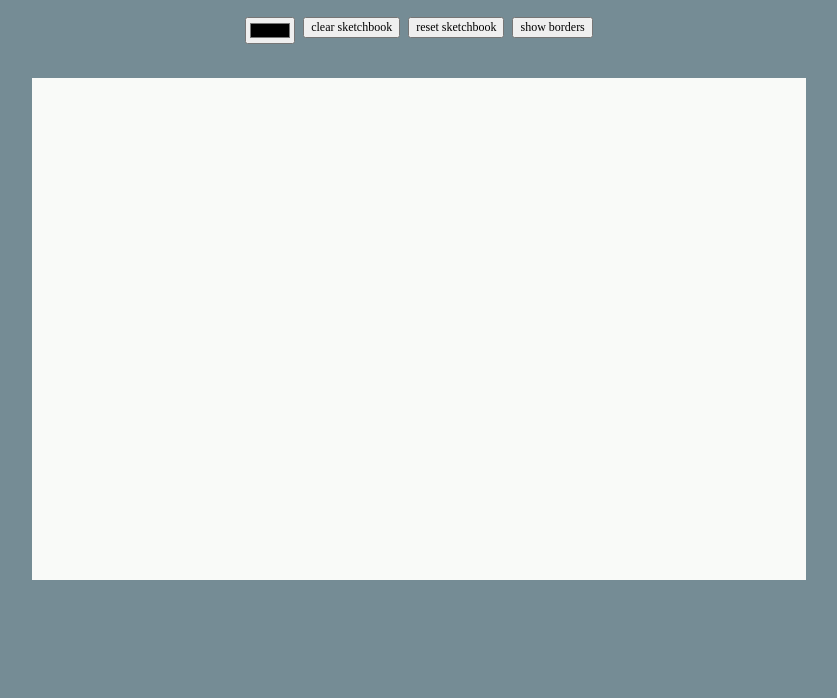
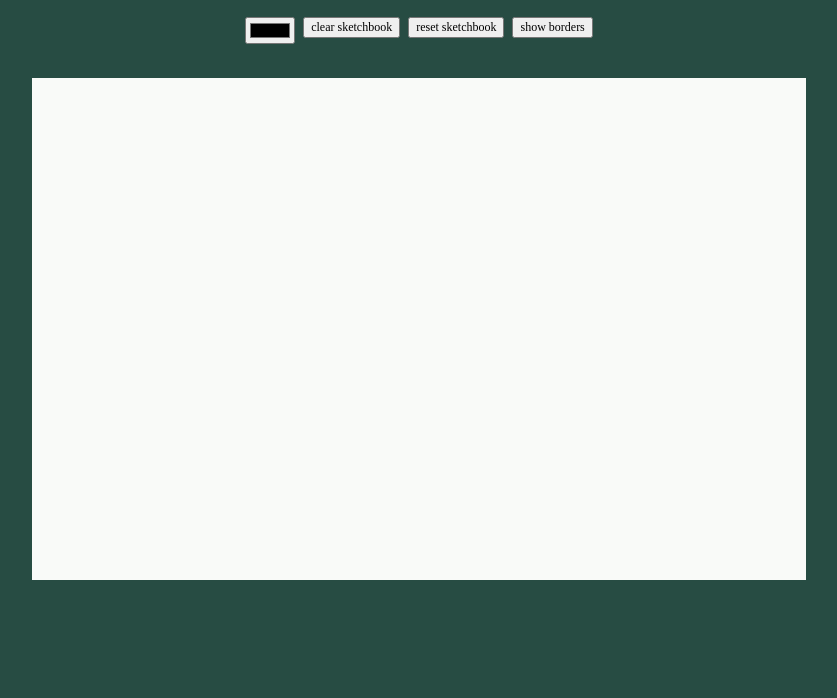
Before and after one commit to DanielFarrokhahmadi/Etch-a-Sketch, a plain HTML site: page index.html in a window 1280 px wide. Shown: the part 110-808 px from the top of the page, without its empty margins (229-1066 px from the left). Drawn offline with Linux system fonts and the light colour scheme; a web font is replaced by a local one.

Commit message:
Changed the background color

```diff
--- a/style.css
+++ b/style.css
@@ -15,7 +15,7 @@ html, body {
 body {
     display: flex;
     flex-direction: column;
-    background-color: #758C95;
+    background-color: #274c43;
 }
 
 header {
```
